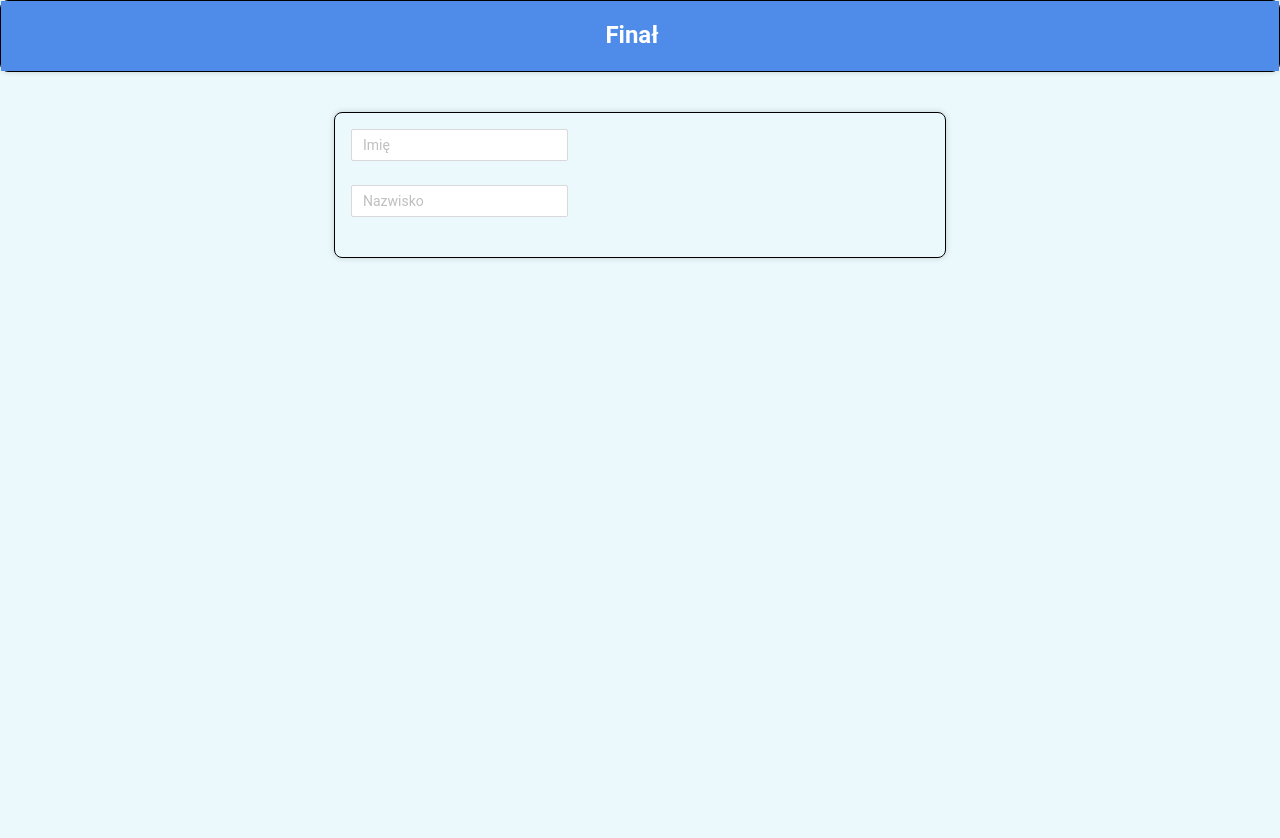
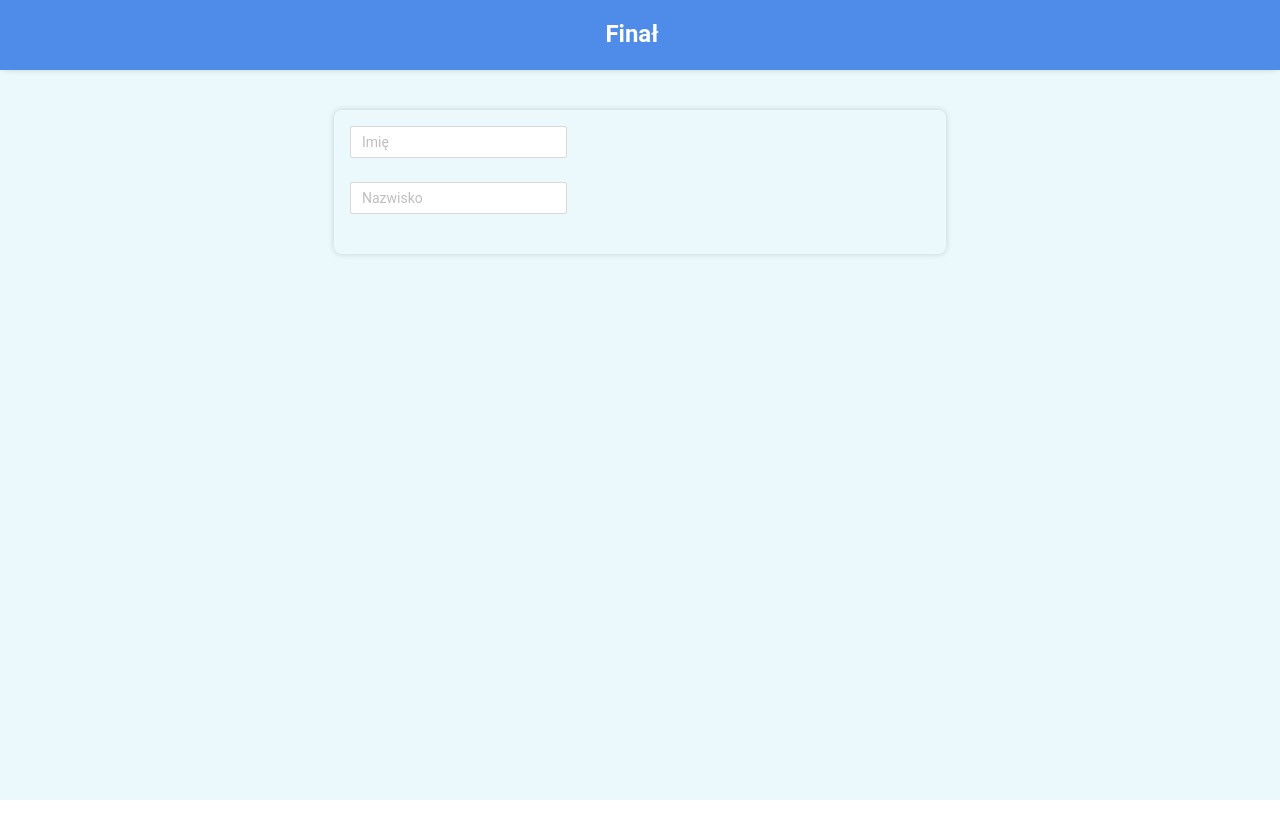
Before and after one commit to WojciechMoczydlowski/1_z_10, a React (Create React App) app: page / in a window 1280 px wide. Shown: the top 838 px of the page. After the commit the page ends 800 px from the top, so only its background shows below. Built offline with nearby package versions, Linux system fonts and the light colour scheme.

Commit message:
Fix styles

```diff
--- a/src/components/common/AppLayout/index.js
+++ b/src/components/common/AppLayout/index.js
@@ -5,9 +5,7 @@ import { spacing, colors } from "styles/variables";
 const AppLayout = ({ name, children }) => {
   return (
     <Container>
-      <Header
-        name = "Finał"
-      />
+      <Header name="Finał" />
       <Content>{children}</Content>
     </Container>
   );
@@ -16,9 +14,12 @@ const AppLayout = ({ name, children }) => {
 const Container = styled.div`
   display: flex;
   flex-direction: column;
+
+  height: 100vh;
+
   background-color: ${colors.lightblue};
-  height: 2000px;
-  `;
+  overflow: hidden;
+`;
 
 const Content = styled.div`
   display: flex;
--- a/src/components/common/Elevation/index.jsx
+++ b/src/components/common/Elevation/index.jsx
@@ -12,7 +12,6 @@ const Elevation = ({className, children}) => {
 const Root = styled.div`
   border-radius: 0.5rem;
   box-shadow: 0 0 6px #00000029;
-  border: 1px solid;
 `;
 
 export default Elevation;
```
